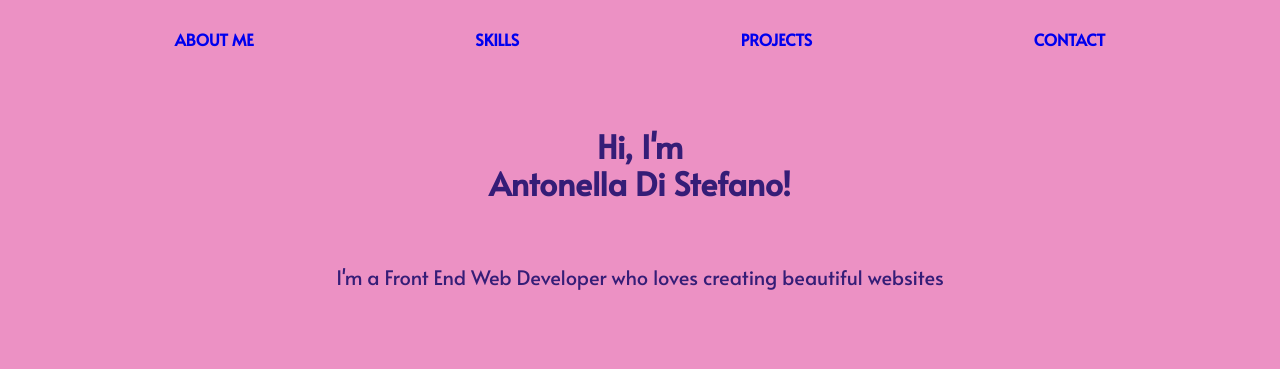
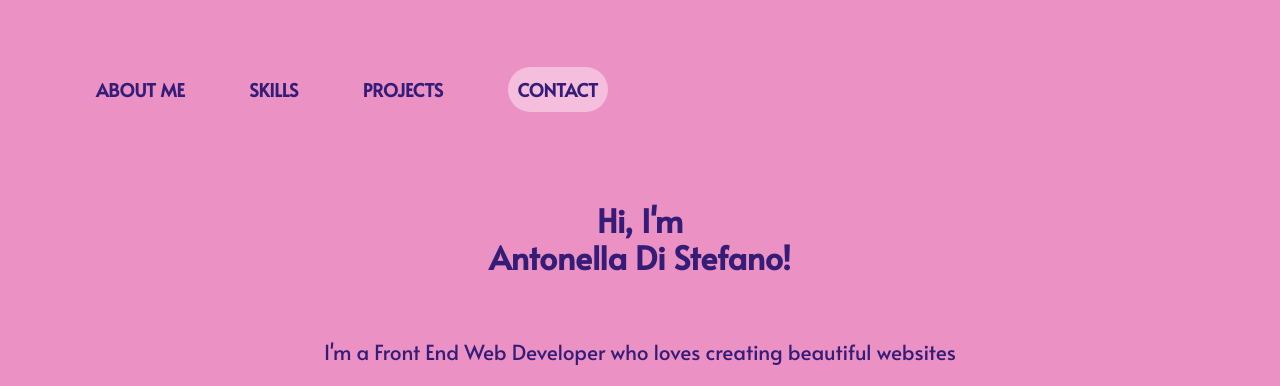
Before and after one commit to antodis79/my-portfolio-website, a plain HTML site: page index.html in a window 1280 px wide. Shown: the top 386 px of the page. Drawn offline with Linux system fonts and the light colour scheme; grey boxes are pictures that could not be loaded.

Commit message:
Responsive Mobile and Tablet version

```diff
--- a/css/main.css
+++ b/css/main.css
@@ -1,3 +1,7 @@
+
+/*--------Mobile version----------*/
+
+/*--------General style-----------*/
 
 body {
   font-family: 'Alata', sans-serif;
@@ -28,13 +32,16 @@ header, #me-working, #about, #skills-and-tools, #projects, #contact {
   width: 90%;
 }
 
+/*--------Nav style-----------*/
+
 nav {
-  margin-bottom: 60px;
+  padding-bottom: 60px;
 }
 
 nav ul {
   display: flex;
   justify-content: space-around;
+  font-size: 0.8rem;
 }
 
 ul {
@@ -50,9 +57,22 @@ header nav ul li {
   text-transform: uppercase;
 }
 
-a {
+nav #contact-link {
+  background-color: #f4bedc;
+  padding: 10px 10px;
+  border-radius: 30px;
+}
+
+a:link, a:visited {
+  color: #351d77;
   text-decoration: none;
 }
+
+a:hover, a:active {
+  color: #f4bedc;
+}
+
+/*--------Header style-----------*/
 
 header h1, h2 {
   width: 100%;
@@ -74,6 +94,8 @@ figure {
   vertical-align: middle;
 }
 
+/*--------About section-----------*/
+
 #about {
   width: 100%;
   padding-top: 60px;
@@ -89,6 +111,8 @@ figure {
   text-align: justify;
 }
 
+/*--------Skills-----------*/
+
 .skills-header {
   margin-top: 60px;
   margin-bottom: 40px;
@@ -100,6 +124,7 @@ figure {
 
 #skills-and-tools h3 {
   margin-top: 40px;
+  margin-bottom: 20px;
 }
 
 .language-wrapper p, .tool-wrapper p {
@@ -109,6 +134,8 @@ figure {
   text-transform: uppercase;
   font-size: 1.125rem;
 }
+
+/*--------Projects-----------*/
 
 .project-header {
   margin-top: 60px;
@@ -149,6 +176,8 @@ img {
   text-align: left;
 }
 
+/*--------Footer style-----------*/
+
 #contact h2 {
   padding-top: 40px;
   padding-bottom: 20px;
@@ -179,6 +208,70 @@ img {
    Modify as content requires.
    ========================================================================== */
 
-@media only screen and (min-width: 35em) {
+@media only screen and (min-width: 768px) {
+
   /* Style adjustments for viewports that meet the condition */
+
+  .content-wrapper {
+    max-width: 640px;
+  }
+
+  nav ul {
+    font-size: 1.125rem;
+  }
+
+  header h1 {
+    font-size: 2rem;
+  }
+
+  header h2 {
+    font-size: 1.3rem;
+  }
+
+  #me-working figure {
+    width: 60%;
+  }
+
+  .language-wrapper, .tool-wrapper {
+    display: flex;
+    justify-content: space-evenly;
+    flex-flow: row wrap;
+    width: 100%;
+  }
+
+  .language-wrapper p, .tool-wrapper p, .project-piece {
+    width: 45%;
+  }
+
+  .project-wrapper {
+    justify-content: space-around;
+  }
+
+  #github-span-left {
+    padding: 18px 0 0 0;
+  }
 }
+
+
+@media only screen and (min-width: 1200px) {
+
+  header {
+    padding-top: 80px;
+    padding-bottom: 140px;
+  }
+
+  header .content-wrapper {
+    justify-content: flex-end;
+  }
+
+  .content-wrapper {
+    max-width: 1450px;
+  }
+
+  header nav {
+    width: 50%;
+    justify-content: flex-end;
+  }
+
+
+}
--- a/index.html
+++ b/index.html
@@ -20,7 +20,7 @@
                     <li><a href="#about">About me</a></li>
                     <li><a href="#skills-and-tools">Skills</a></li>
                     <li><a href="#projects">Projects</a></li>
-                    <li><a href="#contact">Contact</a></li>
+                    <li><a href="#contact" id="contact-link">Contact</a></li>
                 </ul>
             </nav>
             <div class="home-title">
@@ -128,7 +128,7 @@
                                 <h3>GitHub Repo Gallery</h3>
                                 <p>Uses GitHub's API to pull data from my GitHub portfolio to create a gallery of repos. Visitors to the site can click on the repos to see
                                 more details and a link to the repo.</p>
-                                <p class="span-left">
+                                <p class="span-left" id="github-span-left">
                                     <span>
                                         <b>Skills:</b> JavaScript
                                     </span>
```
